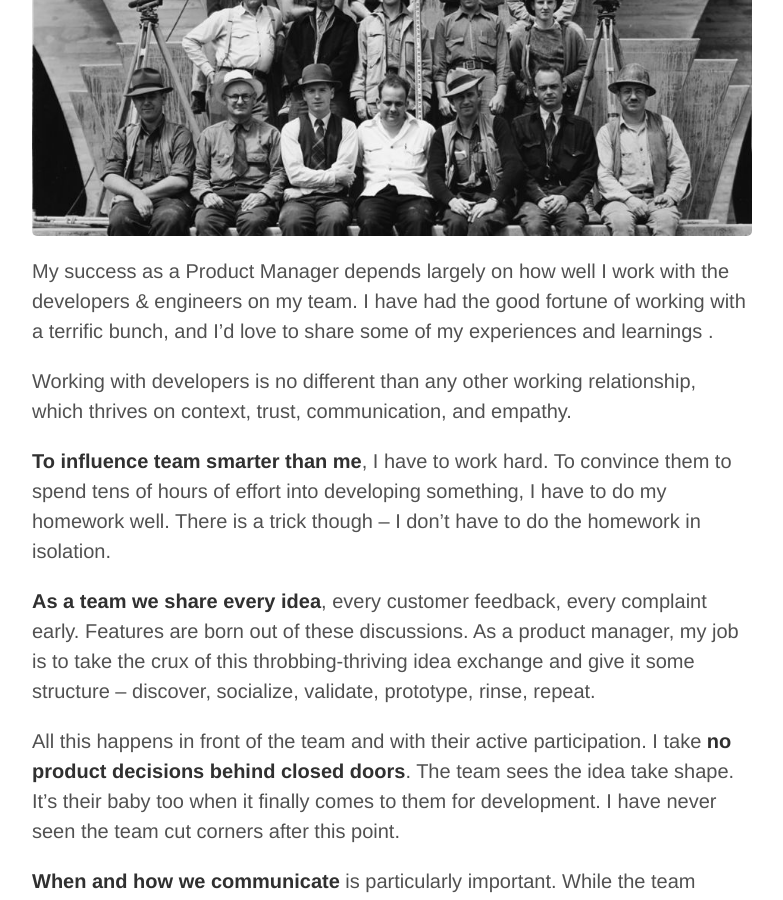
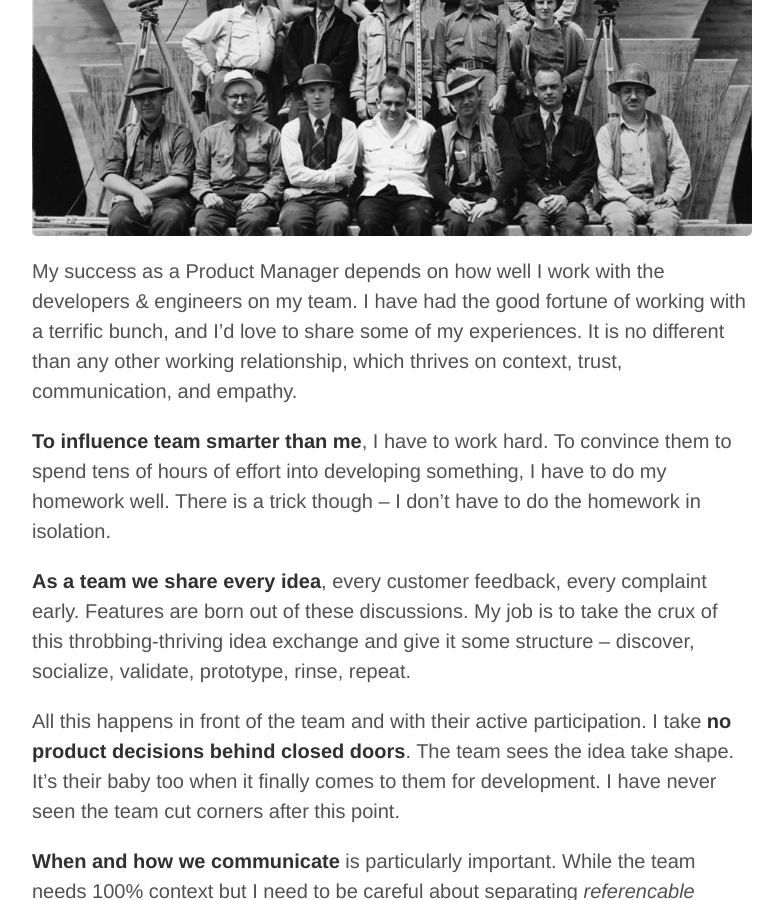
Before and after one commit to sumitsuman/sumitsuman.github.io, a Jekyll site: the page built from _posts/2014-07-15-Product-Manager-Working-with-Developers.md, in a window 1280 px wide and 900 px high, scrolled down 356 px. Shown: the whole window, without its empty margins (248-1031 px from the left). Built offline with Jekyll 4.4.1, drawn with Linux system fonts in a browser that asks for light colours; Markdown is read by kramdown in place of the engine named in the settings; comment, search, counter and statistics services are not loaded.

Commit message:
blog edit

```diff
--- a/_posts/2014-07-15-Product-Manager-Working-with-Developers.md
+++ b/_posts/2014-07-15-Product-Manager-Working-with-Developers.md
@@ -8,13 +8,11 @@ comments: True
 ![.](/assets/working_with_engineers.jpg)
 
 
-My success as a Product Manager depends largely on how well I work with the developers & engineers on my team. I have had the good fortune of working with a terrific bunch, and I'd love to share some of my experiences and learnings .
-
-Working with developers is no different than any other working relationship, which thrives on context, trust, communication, and empathy.
+My success as a Product Manager depends on how well I work with the developers & engineers on my team. I have had the good fortune of working with a terrific bunch, and I'd love to share some of my experiences. It is no different than any other working relationship, which thrives on context, trust, communication, and empathy.
 
 **To influence team smarter than me**, I have to work hard. To convince them to spend tens of hours of effort into developing something, I have to do my homework well. There is a trick though -- I don't have to do the homework in isolation.
 
-**As a team we share every idea**, every customer feedback, every complaint early. Features are born out of these discussions. As a product manager, my job is to take the crux of this throbbing-thriving idea exchange and give it some structure -- discover, socialize, validate, prototype, rinse, repeat.
+**As a team we share every idea**, every customer feedback, every complaint early. Features are born out of these discussions. My job is to take the crux of this throbbing-thriving idea exchange and give it some structure -- discover, socialize, validate, prototype, rinse, repeat.
 
 All this happens in front of the team and with their active participation. I take **no product decisions behind closed doors**. The team sees the idea take shape. It's their baby too when it finally comes to them for development. I have never seen the team cut corners after this point.
 
```
